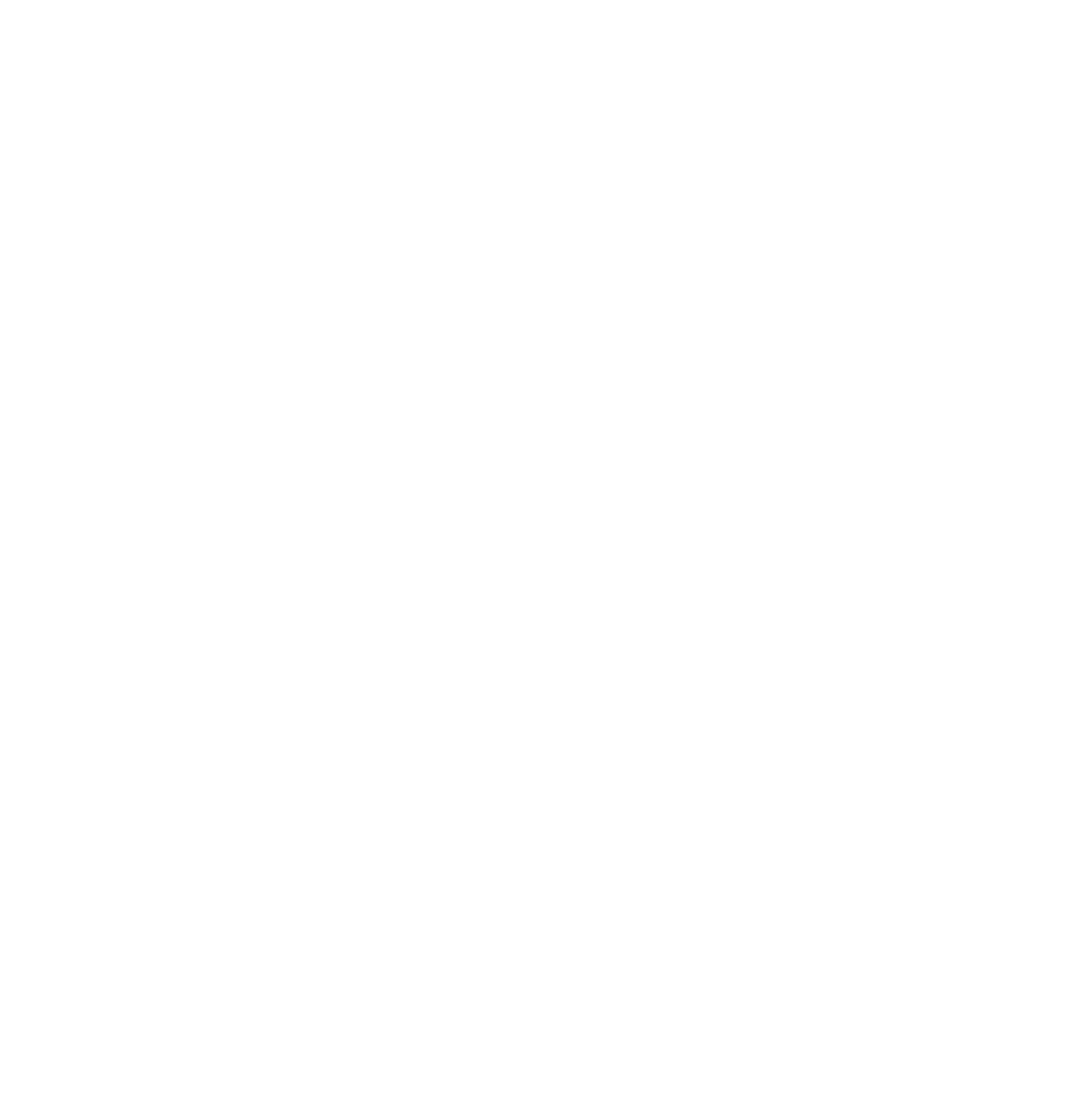
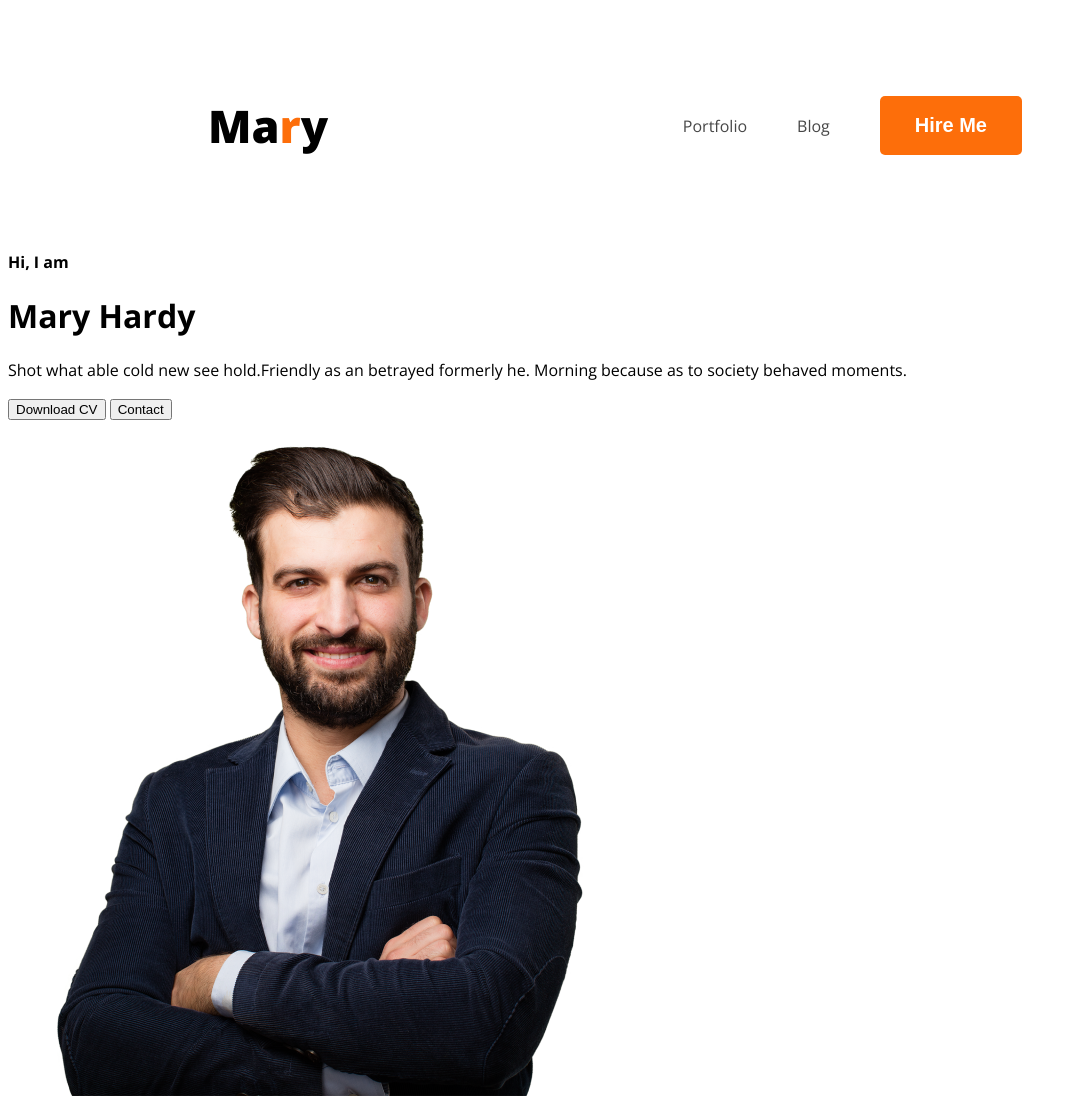
Before and after one commit to Mahfuz-Rana/portfolio, a plain HTML site: page index.html in a window 1280 px wide. Shown: the whole page, without its empty margins (0-1077 px from the left). Before the commit the page ends 800 px from the top, so only its background shows below. Drawn offline with nearby package versions, Linux system fonts and the light colour scheme.

Commit message:
added the new update

```diff
--- a/index.html
+++ b/index.html
@@ -4,10 +4,33 @@
     <meta charset="UTF-8">
     <meta name="viewport" content="width=device-width, initial-scale=1.0">
     <title>Web Developer Portfolio</title>
+    <link rel="preconnect" href="https://fonts.googleapis.com">
+<link rel="preconnect" href="https://fonts.gstatic.com" crossorigin>
+<link href="https://fonts.googleapis.com/css2?family=Open+Sans:ital,wght@0,300..800;1,300..800&display=swap" rel="stylesheet">
+    <link rel="stylesheet" href="styles/style.css">
 </head>
-<body>
+<body class="open-sans-normal">
     <header>
-
+        <nav>
+            <h3 class="nav-title">Ma<span class="text-primary">r</span>y</h3>
+            <ul>
+                <li><a class="dark-2" href="">Portfolio</a></li>
+                <li><a class="dark-2" href="">Blog</a></li>
+                <li><a href=""><button class="btn-primary">Hire Me</button></a></li>
+            </ul>
+        </nav>
+        <div class="banner">
+            <div class="banner-content">
+                <h4>Hi, I am</h4>
+                <h1>Mary Hardy</h1>
+                <p class="banner-description">
+                    Shot what able cold new see hold.Friendly as an betrayed formerly he. Morning because as to society behaved moments.
+                </p>
+                <button>Download CV</button>
+                <button>Contact</button>
+            </div>
+            <img src="images/hardy.png" alt="">
+        </div>
     </header>
     <main>
 
--- /dev/null
+++ b/styles/style.css
@@ -0,0 +1,46 @@
+.open-sans-normal {
+  font-family: "Open Sans", sans-serif;
+  font-optical-sizing: auto;
+  font-style: normal;
+  font-variation-settings:
+    "wdth" 100;
+}
+
+/* nav style */
+nav {
+    display: flex;
+    justify-content: space-between;
+    align-items: center;
+    margin: 50px 200px;
+}
+.nav-title {
+    font-weight: 800;
+    font-size: 45px;
+}
+.text-primary {
+    color:#FD6E0A ;
+}
+/* shared style */
+.dark-2{
+    color:rgba(71, 71, 71, 1) ;
+}
+.btn-primary {
+    background-color: #FD6E0A;
+    padding: 18px 35px;
+    color: rgba(255, 255, 255, 1);
+    border-radius: 5px;
+    border:none ;
+    font-size: 20px;
+    font-weight: bold;
+}
+ul {
+    display: flex;
+    align-items: center;
+}
+nav ul li {
+    list-style: none;
+    margin-right: 50px;
+}
+nav ul a {
+    text-decoration: none;
+}
```
